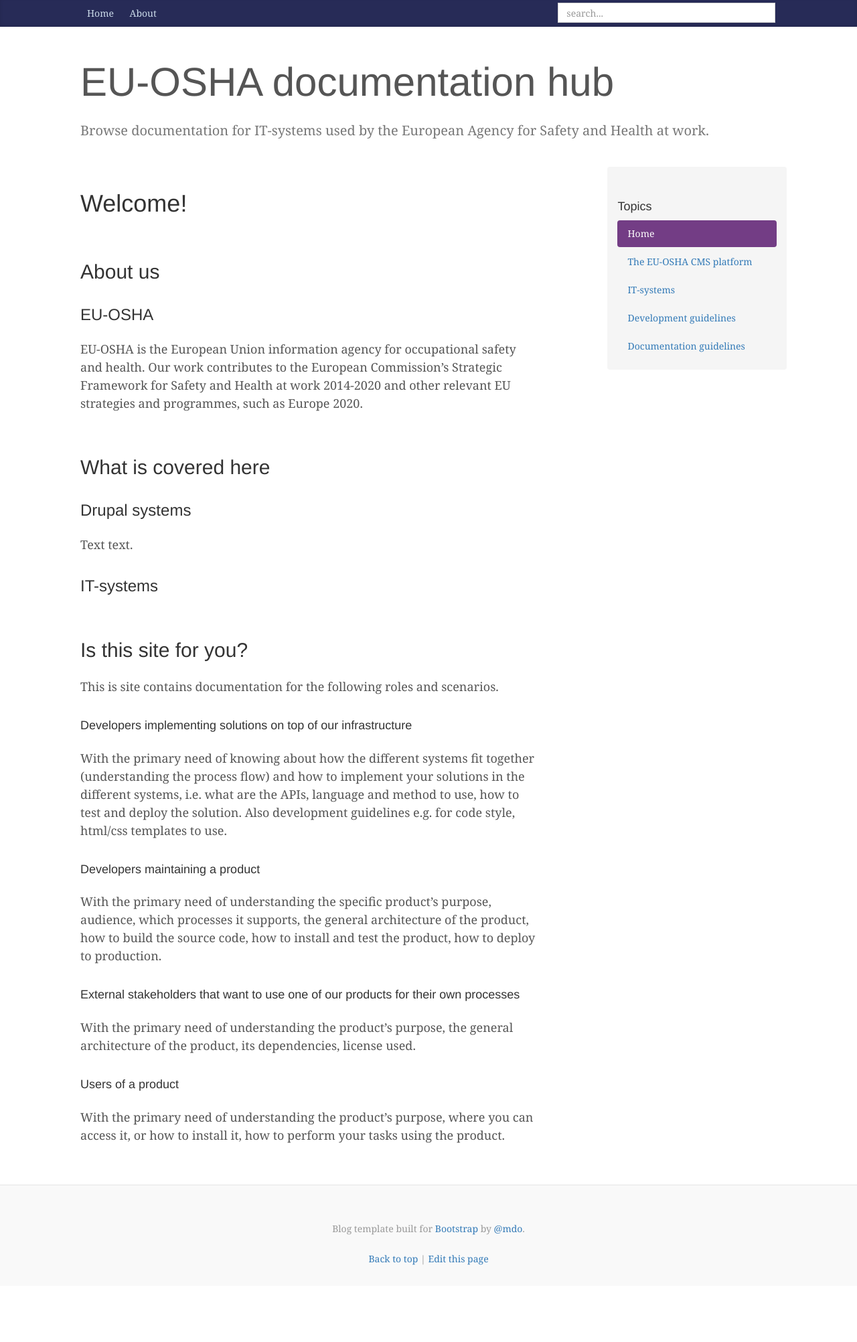
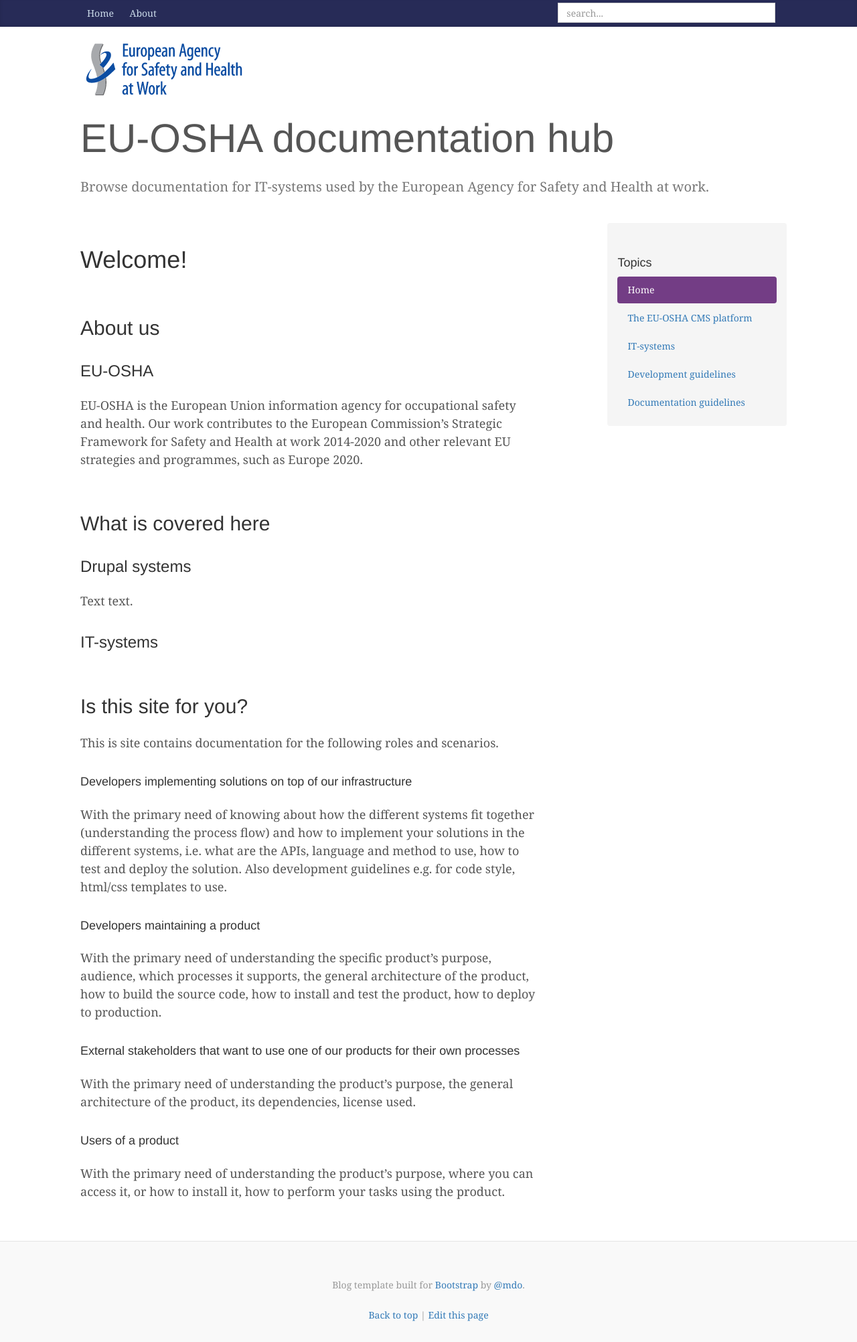
Before and after one commit to EU-OSHA/EU-OSHA.github.io, a Jekyll site: the page built from index.md, in a window 1280 px wide. Shown: the whole page at 67% size. Built offline with Jekyll 4.4.1, drawn with Linux system fonts in a browser that asks for light colours; comment, search, counter and statistics services are not loaded; before the commit the page ends 1920 px from its top, so only the background shows below that.

Commit message:
Update default.html

```diff
--- a/_layouts/default.html
+++ b/_layouts/default.html
@@ -33,7 +33,7 @@
 
     <div class="container">
       <div class="blog-header">
-        <h1 class="blog-title">EU-OSHA documentation hub</h1>
+        <img class="blog-logo" src="/images/EU-OSHA.png"><h1 class="blog-title">EU-OSHA documentation hub</h1>
         <p class="lead blog-description">Browse documentation for IT-systems used by the European Agency for Safety and Health at work.</p>
       </div>
 
```
